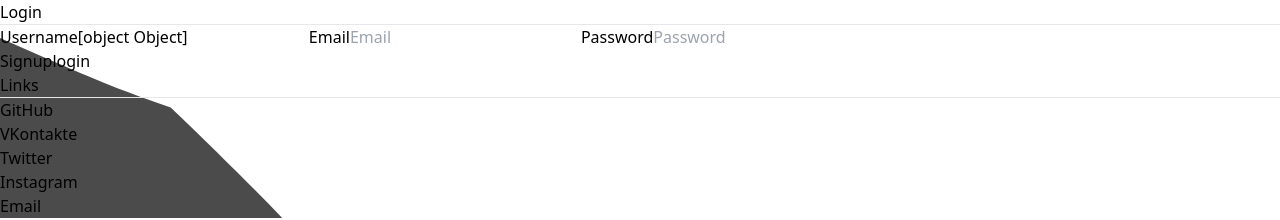
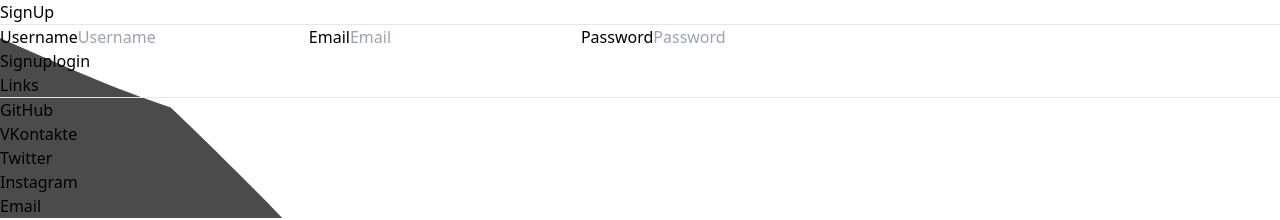
Before and after one commit to vurados/Note-Builder, a React (Vite) app in the folder client/: page /signup in a window 1280 px wide. Shown: the top 220 px of the page. Built offline with nearby package versions, Linux system fonts and the light colour scheme.

Commit message:
fixed signup page test

```diff
--- a/client/src/Pages/Signup.tsx
+++ b/client/src/Pages/Signup.tsx
@@ -47,26 +47,26 @@ export function Signup(){
         <div>
             <Formik initialValues={initialValues} onSubmit={onSubmit} validationSchema={validationSchema} >
                 <Form className='container flex flex-col gap-3 w-3/12 mx-auto mt-10 p-6 rounded-lg border-2 border-blue-400 drop-shadow-sm'>
-                    <p className='font-bold text-2xl'>Login</p>
+                    <p className='font-bold text-2xl'>SignUp</p>
                     <hr />
-                    <label className='text-left'>Username</label>
+                    <label id='username-label' className='text-left'>Username</label>
                     {UniqueUsernameError && <div className='text-xs text-red-700'>Username already exist</div>}
                     <ErrorMessage name='username' component='span' className='text-xs text-red-700'/>
-                    <Field testId='username' type='text' placeholder='Username' className={fieldClassName}/>
+                    <Field aria-labelledby='username-label' name='username' type='text' placeholder='Username' className={fieldClassName}/>
 
 
-                    <label>Email</label>
+                    <label id='email-label'>Email</label>
                     <ErrorMessage name='email' component='span' className='text-xs text-red-700'/>
-                    <Field name='email' type='email' placeholder='Email' className={fieldClassName}/>
+                    <Field aria-labelledby='email-label' name='email' type='email' placeholder='Email' className={fieldClassName}/>
 
-                    <label>Password</label>
+                    <label id='password-label'>Password</label>
                     <ErrorMessage name='password' component='span' className='text-xs text-red-700'/>
-                    <Field name='hashedPassword' type='password' placeholder='Password' className={fieldClassName}/>
+                    <Field aria-labelledby='password-label' name='hashedPassword' type='password' placeholder='Password' className={fieldClassName}/>
 
                     <div className='block h-4 invisible'></div>
                     <div>
-                    <button name='signup' type='submit' className="w-2/4 p-2 mx-12 bg-blue-500 rounded-full hover:bg-blue-700 hover:text-white">Signup</button>
-                    <Link id='toLogin' to={'/login'} ><span className='font-bold text-blue-700'>login</span></Link>
+                    <button role='signup-button' type='submit' className="w-2/4 p-2 mx-12 bg-blue-500 rounded-full hover:bg-blue-700 hover:text-white">Signup</button>
+                    <span onClick={() => navigate("/login")} className='font-bold text-blue-700'>login</span>
                     </div>
                 </Form>
             </Formik>
--- a/client/vite.config.ts
+++ b/client/vite.config.ts
@@ -11,7 +11,9 @@ export default defineConfig({
     outDir: "../server/build",
   },
   test:{
-    environment: 'jsdom'
+    clearMocks: true,
+    environment: 'jsdom',
+    globals: true
   },
   server: {
     port: 3000,
```
Also changed, not shown: client/jest.config.ts (added, +199 -0 lines), client/jest.setup.ts (added), 1 other file (tests, documents, lock files or other folders).
